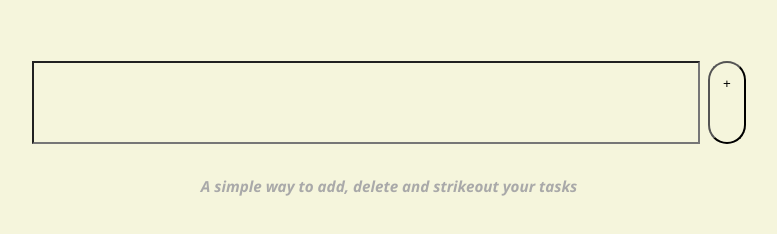
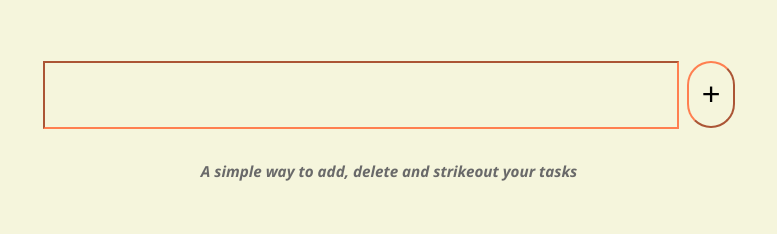
Before and after one commit to abhayrsr/toDoList, a plain HTML site: page index.html in a window 1280 px wide. Shown: the part 216-450 px from the top of the page, without its empty margins (251-1028 px from the left). Drawn offline with Linux system fonts and the light colour scheme.

Commit message:
update: task

```diff
--- a/main.css
+++ b/main.css
@@ -18,17 +18,29 @@ h1{
 }
 
 #task{
-    padding: 2rem;
+    padding: 1rem;
+    height: 2rem;
     max-width: 600px;
     width: 80%;
     min-width: 20px;
+    font-size:large;
+    border-color:coral;
+    font-family: 'Segoe UI', Tahoma, Geneva, Verdana, sans-serif;
 }
 
 #add{
     padding: 0.8rem;
+    height: 4.2rem;
     margin-left: 0.5rem;
     border-radius: 2rem;
     display: flex;
+    font-size: xx-large;
+    text-align: center;
+    border-color: coral;
+}
+
+#task:focus{
+    outline-color:dimgrey;
 }
 
 footer{
@@ -37,7 +49,6 @@ footer{
     justify-content: center;
     font-style: italic;
     font-family:'Segoe UI', Tahoma, Geneva, Verdana, sans-serif;
-    font-size: small;
-    font-weight:100px;
-    color:darkgrey;
+    font-size:small;
+    color:dimgrey;
 }
```
